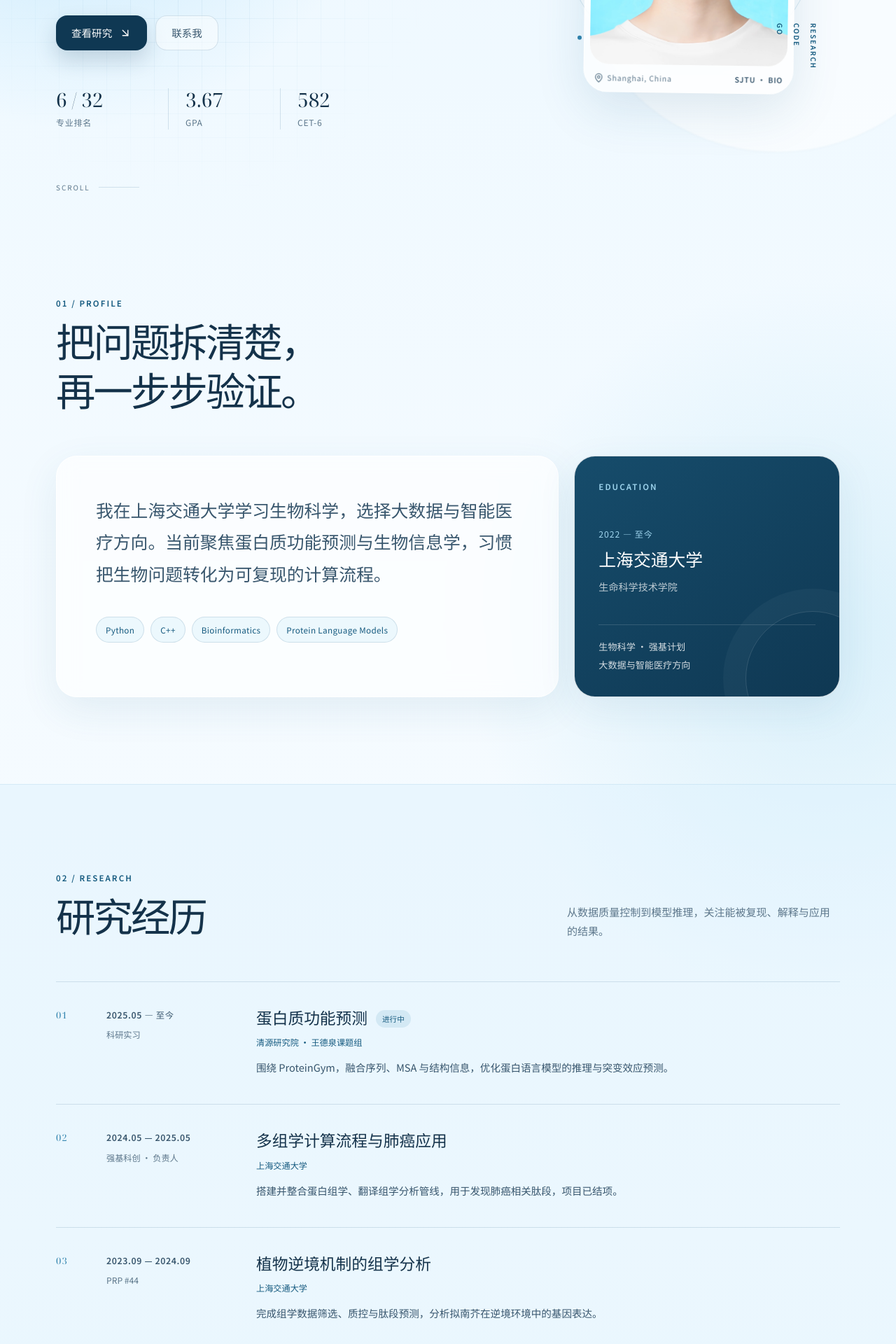
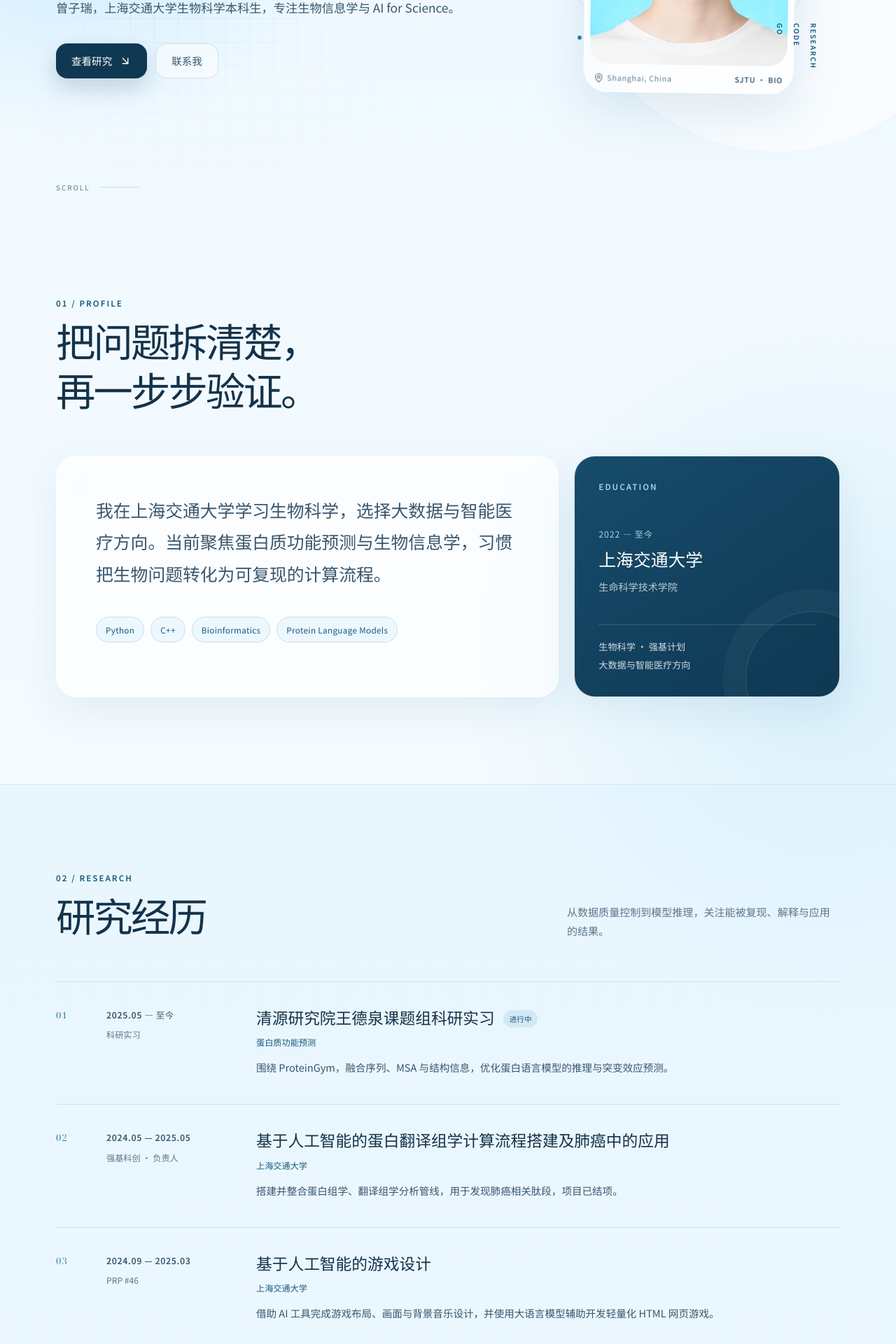
Before and after one commit to zzrddq123/zzrddq123.github.io, a React (Vite) app: page / in a window 1280 px wide. Shown: the part 500-2420 px from the top of the page at 70% size. Built offline with nearby package versions, Linux system fonts and the light colour scheme.

Commit message:
Z-12: 精简首页信息并补全项目名称

```diff
--- a/src/App.css
+++ b/src/App.css
@@ -247,38 +247,6 @@
 .button-quiet:hover {
   border-color: rgba(47, 130, 173, 0.36);
   background: #fff;
-}
-
-.hero-metrics {
-  display: grid;
-  max-width: 480px;
-  grid-template-columns: repeat(3, 1fr);
-  margin: 54px 0 0;
-}
-
-.hero-metrics > div {
-  padding: 0 24px;
-  border-left: 1px solid var(--line);
-}
-
-.hero-metrics > div:first-child {
-  padding-left: 0;
-  border-left: 0;
-}
-
-.hero-metrics dt {
-  color: var(--ink);
-  font-family: 'Noto Serif Display', Georgia, serif;
-  font-size: 1.75rem;
-  font-weight: 400;
-  line-height: 1.2;
-}
-
-.hero-metrics dd {
-  margin: 5px 0 0;
-  color: var(--muted);
-  font-size: 0.75rem;
-  letter-spacing: 0.06em;
 }
 
 .hero-visual {
@@ -694,14 +662,14 @@
 
 .hobby-grid {
   display: grid;
-  grid-template-columns: repeat(2, minmax(0, 1fr));
+  grid-template-columns: repeat(3, minmax(0, 1fr));
   gap: 20px;
 }
 
 .hobby-card {
-  display: grid;
-  min-height: 280px;
-  grid-template-columns: minmax(190px, 0.92fr) 1fr;
+  display: flex;
+  min-height: 0;
+  flex-direction: column;
   overflow: hidden;
   border-radius: 28px;
   background: rgba(255, 255, 255, 0.82);
@@ -709,15 +677,9 @@
 
 .hobby-image {
   position: relative;
-  min-height: 280px;
+  min-height: 0;
+  aspect-ratio: 4 / 3;
   overflow: hidden;
-}
-
-.hobby-image::after {
-  position: absolute;
-  inset: 0;
-  background: linear-gradient(180deg, transparent 55%, rgba(8, 42, 62, 0.3));
-  content: '';
 }
 
 .hobby-image img {
@@ -732,37 +694,15 @@
   transform: scale(1.035);
 }
 
-.hobby-image span {
-  position: absolute;
-  right: 16px;
-  bottom: 14px;
-  z-index: 1;
-  color: rgba(255, 255, 255, 0.94);
-  font-size: 0.64rem;
-  font-weight: 600;
-  letter-spacing: 0.12em;
-  text-transform: uppercase;
-}
-
 .hobby-copy {
-  display: flex;
-  flex-direction: column;
-  justify-content: flex-end;
-  padding: 30px;
+  padding: 20px 24px 22px;
 }
 
 .hobby-copy h3 {
   margin: 0;
   font-family: 'Noto Serif SC', 'Songti SC', serif;
-  font-size: 1.65rem;
+  font-size: 1.45rem;
   font-weight: 500;
-}
-
-.hobby-copy p {
-  margin: 12px 0 0;
-  color: var(--muted);
-  font-size: 0.85rem;
-  line-height: 1.75;
 }
 
 .contact-wrap {
@@ -908,14 +848,6 @@
     gap: 18px;
   }
 
-  .hobby-card {
-    grid-template-columns: 1fr;
-  }
-
-  .hobby-image {
-    min-height: 240px;
-  }
-
   .hobby-copy {
     padding: 24px;
   }
@@ -986,10 +918,6 @@
 
   .hero-intro {
     margin-top: 24px;
-  }
-
-  .hero-metrics {
-    margin-top: 42px;
   }
 
   .hero-visual {
@@ -1110,14 +1038,6 @@
     padding: 0 18px;
   }
 
-  .hero-metrics > div {
-    padding: 0 14px;
-  }
-
-  .hero-metrics dt {
-    font-size: 1.48rem;
-  }
-
   .hero-visual {
     min-height: 360px;
   }
@@ -1150,14 +1070,6 @@
     gap: 8px;
   }
 
-  .hobby-card {
-    grid-template-columns: 1fr;
-  }
-
-  .hobby-image {
-    min-height: 230px;
-  }
-
   .contact-card {
     padding: 32px 20px;
   }
--- a/src/App.tsx
+++ b/src/App.tsx
@@ -6,8 +6,8 @@ const RESEARCH_ITEMS = [
   {
     period: '2025.05 — 至今',
     type: '科研实习',
-    title: '蛋白质功能预测',
-    organization: '清源研究院 · 王德泉课题组',
+    title: '清源研究院王德泉课题组科研实习',
+    organization: '蛋白质功能预测',
     description:
       '围绕 ProteinGym，融合序列、MSA 与结构信息，优化蛋白语言模型的推理与突变效应预测。',
     current: true,
@@ -15,15 +15,23 @@ const RESEARCH_ITEMS = [
   {
     period: '2024.05 — 2025.05',
     type: '强基科创 · 负责人',
-    title: '多组学计算流程与肺癌应用',
+    title: '基于人工智能的蛋白翻译组学计算流程搭建及肺癌中的应用',
     organization: '上海交通大学',
     description:
       '搭建并整合蛋白组学、翻译组学分析管线，用于发现肺癌相关肽段，项目已结项。',
   },
   {
+    period: '2024.09 — 2025.03',
+    type: 'PRP #46',
+    title: '基于人工智能的游戏设计',
+    organization: '上海交通大学',
+    description:
+      '借助 AI 工具完成游戏布局、画面与背景音乐设计，并使用大语言模型辅助开发轻量化 HTML 网页游戏。',
+  },
+  {
     period: '2023.09 — 2024.09',
     type: 'PRP #44',
-    title: '植物逆境机制的组学分析',
+    title: '基于人工智能和组学数据库的植物逆境机制研究',
     organization: '上海交通大学',
     description:
       '完成组学数据筛选、质控与肽段预测，分析拟南芥在逆境环境中的基因表达。',
@@ -57,14 +65,14 @@ const HOBBIES = [
   {
     image: 'hobby-go.jpg',
     title: '围棋',
-    label: 'Amateur 6 Dan',
-    description: '在棋盘上练习判断，也练习耐心。',
   },
   {
     image: 'hobby-badminton.jpg',
     title: '羽毛球',
-    label: 'Keep Moving',
-    description: '用一场球切换节奏，保持专注与活力。',
+  },
+  {
+    image: 'hobby-music.jpg',
+    title: '音乐',
   },
 ];
 
@@ -133,7 +141,7 @@ function App() {
               <em>理解生命。</em>
             </h1>
             <p className="hero-intro">
-              曾子瑞，上海交通大学生物科学（强基计划）本科生，关注蛋白质功能预测、生物信息学与 AI for Science。
+              曾子瑞，上海交通大学生物科学本科生，专注生物信息学与 AI for Science。
             </p>
 
             <div className="hero-actions">
@@ -144,20 +152,6 @@ function App() {
               <a className="button button-quiet" href="#contact">联系我</a>
             </div>
 
-            <dl className="hero-metrics" aria-label="学业概览">
-              <div>
-                <dt>6 / 32</dt>
-                <dd>专业排名</dd>
-              </div>
-              <div>
-                <dt>3.67</dt>
-                <dd>GPA</dd>
-              </div>
-              <div>
-                <dt>582</dt>
-                <dd>CET-6</dd>
-              </div>
-            </dl>
           </div>
 
           <div className="hero-visual" data-reveal>
@@ -294,11 +288,9 @@ function App() {
                       height="2304"
                       loading="lazy"
                     />
-                    <span>{hobby.label}</span>
                   </div>
                   <div className="hobby-copy">
                     <h3>{hobby.title}</h3>
-                    <p>{hobby.description}</p>
                   </div>
                 </article>
               ))}
```
